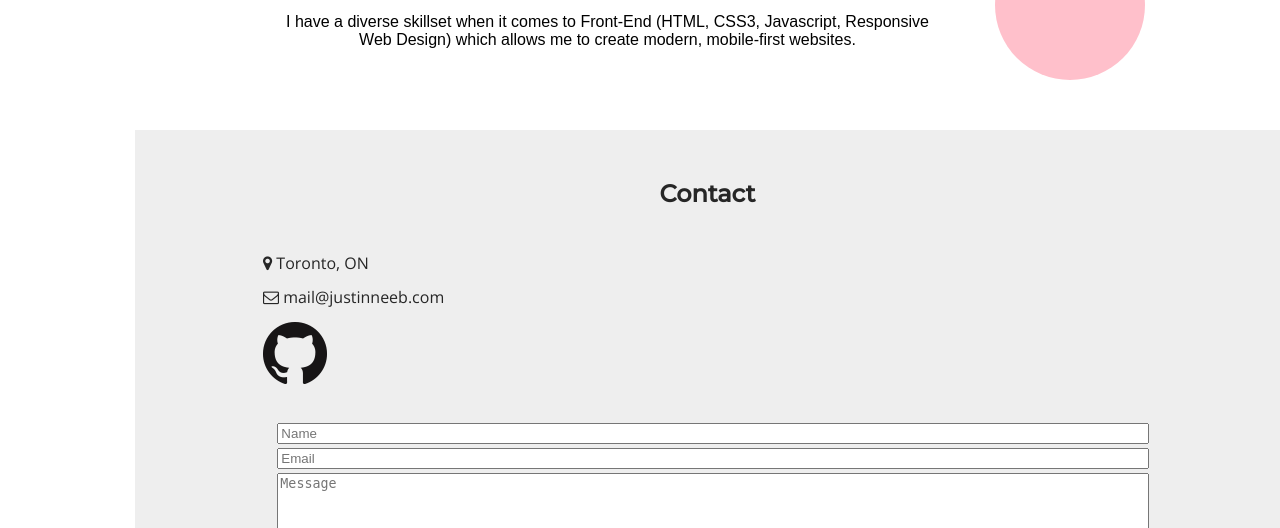
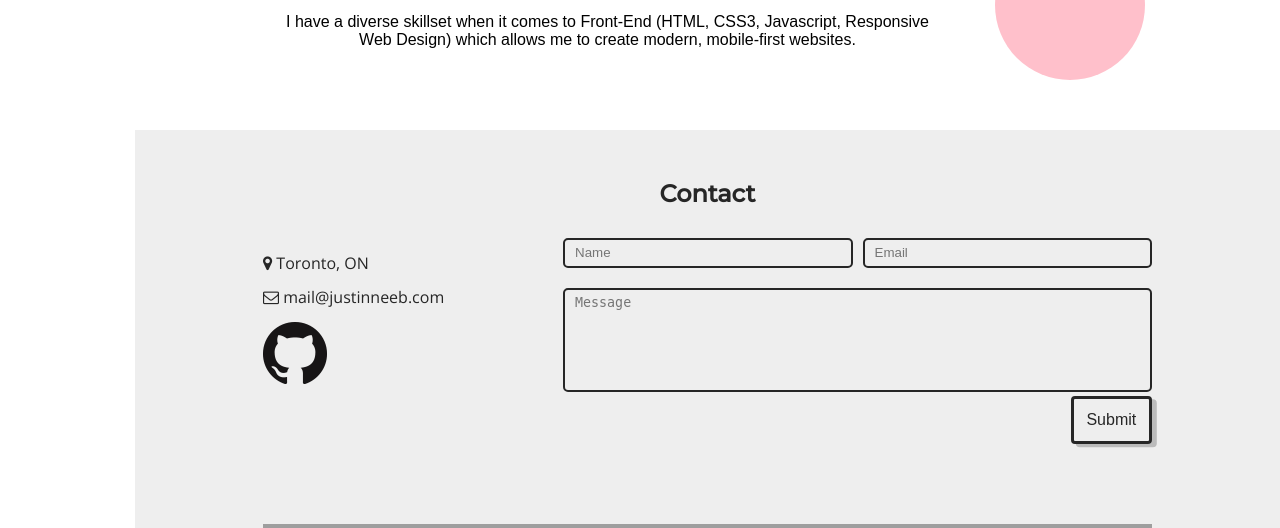
Before and after one commit to jneeb/portfolio, a PHP site: page / in a window 1280 px wide. Shown: the part 1444-1972 px from the top of the page. Run offline with PHP 8.4, Linux system fonts and the light colour scheme; some libraries are stand-ins or nearby versions; grey boxes are pictures that could not be loaded.

Commit message:
reverted old version of contact form without php to resolve styling conflict

```diff
--- a/css/main.css
+++ b/css/main.css
@@ -533,18 +533,76 @@ sup {
     font-family: "Open Sans", sans-serif;
     width: 300px;
     padding: 0 0 30px 0; }
-  .contact .contactFlex #contactForm table {
-    width: 100%; }
-    .contact .contactFlex #contactForm table input {
+  .contact .contactFlex #contactForm {
+    padding: 0 0 30px 0; }
+    .contact .contactFlex #contactForm .row-1 {
+      margin: 0 0 20px 0; }
+      .contact .contactFlex #contactForm .row-1 input {
+        border-radius: 5px;
+        box-sizing: border-box;
+        box-shadow: none;
+        background: inherit;
+        height: 30px;
+        padding: 5px 10px;
+        margin: 10px 0 0 0;
+        border: 2px solid #262626;
+        width: 100%; }
+        .contact .contactFlex #contactForm .row-1 input:focus {
+          outline: none; }
+    .contact .contactFlex #contactForm .row-2 textarea {
+      border-radius: 5px;
+      box-sizing: border-box;
+      background-color: inherit;
+      border-color: #262626;
+      padding: 5px 10px;
+      margin: 0;
+      border: 2px solid #262626;
       width: 100%;
-      box-sizing: border-box; }
-    .contact .contactFlex #contactForm table textarea {
-      width: 100%;
-      box-sizing: border-box; }
+      resize: none; }
+      .contact .contactFlex #contactForm .row-2 textarea:focus {
+        outline: none; }
+    .contact .contactFlex #contactForm .row-3 a {
+      float: right; }
+    .contact .contactFlex #contactForm .test {
+      margin: 50px 0 0 0; }
+
+@media (min-width: 640px) {
+  .contact .contactFlex #contactForm .row-1 {
+    display: -webkit-box;
+    display: -ms-flexbox;
+    display: flex; }
+    .contact .contactFlex #contactForm .row-1 input {
+      margin: 0; } }
 
 @media (min-width: 775px) {
   .contact {
     margin-left: 135px; } }
+
+@media (min-width: 1000px) {
+  .contact .contactFlex {
+    display: -webkit-box;
+    display: -ms-flexbox;
+    display: flex; }
+    .contact .contactFlex #contactForm {
+      -webkit-box-flex: 2;
+          -ms-flex-positive: 2;
+              flex-grow: 2; }
+      .contact .contactFlex #contactForm .row-1 {
+        -webkit-box-orient: vertical;
+        -webkit-box-direction: normal;
+            -ms-flex-direction: column;
+                flex-direction: column; }
+        .contact .contactFlex #contactForm .row-1 input {
+          margin: 10px 0 0 0; } }
+
+@media (min-width: 1150px) {
+  .contact .contactFlex #contactForm .row-1 {
+    -webkit-box-orient: horizontal;
+    -webkit-box-direction: normal;
+        -ms-flex-direction: row;
+            flex-direction: row; }
+    .contact .contactFlex #contactForm .row-1 input {
+      margin: 0; } }
 
 @media (min-width: 550px) {
   #map {
--- a/index.html
+++ b/index.html
@@ -91,31 +91,23 @@
 							<a href="https://github.com/jneeb"><img src="img/github.png" alt="Github"></a>
 						</div>
 						<form id="contactForm" action="form.php" method="post">
-							<table>
-								<div class="row-1">
-									<tr class="formName">
+							<!-- <table>
+								<tr class="row-1">
 									<td><label for="name"></label></td>
 									<td><input type="text" id="name" name="name" placeholder="Name" /></td>
-									</tr>
-									<tr class="formEmail">
 									<td><label for="email"></label></td>
 									<td><input type="text" id="email" name="email" placeholder="Email" /></td>
 								</tr>
-								</div>
-								<div class="row-2">
-									<tr class="formMessage">
+								<tr class="row-2">
 									<td><label for="message"></label></td>
 									<td><textarea id="message" name="message" rows="5" cols="20" placeholder="Message"></textarea></td>
 								</tr>
-								</div>
-								<div class="row-3">
-									<tr>
+								<tr class="row-3">
 									<td></td>
 									<td><input type="submit" value="Submit" id="send" /></td>
 								</tr>
-								</div>
-							</table>
-							<!-- <div class="row-1">
+							</table> -->
+							<div class="row-1">
 								<input type="text" style="margin: 0 10px 0 0" placeholder="Name"/>
 								<input type="text" placeholder="Email"/>
 							</div>
@@ -124,7 +116,7 @@
 							</div>
 							<div class="row-3">
 								<a href="#" class="btn">Submit</a>
-							</div> -->
+							</div>
 						</form>
 					</div>
 					<div id="map"></div>
--- a/scss/_contact.sass
+++ b/scss/_contact.sass
@@ -14,109 +14,85 @@
 
 	.contactFlex
 
+
 		.contactLinks
 			font-family: $bodyFont
 			width: 300px
 			padding: 0 0 30px 0
 
 		#contactForm
+			padding: 0 0 30px 0
 
-			table
-				width: 100%
+			.row-1
+				margin: 0 0 20px 0
 
 				input
+					border-radius: 5px
+					box-sizing: border-box
+					box-shadow: none
+					background: inherit
+					height: 30px
+					padding: 5px 10px
+					margin: 10px 0 0 0
+					border: 2px solid $darkGrey
 					width: 100%
-					box-sizing: border-box
 
-				textarea
-					width: 100%
-					box-sizing: border-box
+					&:focus
+						outline: none
+
+			.row-2 textarea
+				border-radius: 5px
+				box-sizing: border-box
+				background-color: inherit
+				border-color: $darkGrey
+				padding: 5px 10px
+				margin: 0
+				border: 2px solid $darkGrey
+				width: 100%
+				resize: none
+
+				&:focus
+					outline: none
+
+			.row-3 a
+				float: right
+
+			.test
+				margin: 50px 0 0 0
+
+
+@media (min-width: 640px)
+	.contact .contactFlex #contactForm .row-1
+		display: flex
+
+		input
+			margin: 0
 
 @media (min-width: 775px)
 	.contact
 		margin-left: 135px
 
-// 	.contactFlex
-//
-//
-// 		.contactLinks
-// 			font-family: $bodyFont
-// 			width: 300px
-// 			padding: 0 0 30px 0
-//
-// 		#contactForm
-// 			padding: 0 0 30px 0
-//
-// 			.row-1
-// 				margin: 0 0 10px 0
-//
-// 				input
-// 					border-radius: 5px
-// 					box-sizing: border-box
-// 					box-shadow: none
-// 					background: inherit
-// 					height: 30px
-// 					padding: 5px 10px
-// 					margin: 10px 0 0 0
-// 					border: 2px solid $darkGrey
-// 					width: 100%
-//
-// 					&:focus
-// 						outline: none
-//
-// 			.row-2 textarea
-// 				border-radius: 5px
-// 				box-sizing: border-box
-// 				background-color: inherit
-// 				border-color: $darkGrey
-// 				padding: 5px 10px
-// 				margin: 0
-// 				border: 2px solid $darkGrey
-// 				width: 100%
-// 				resize: none
-//
-// 				&:focus
-// 					outline: none
-//
-// 			.row-3 a
-// 				float: right
-//
-// 			.test
-// 				margin: 50px 0 0 0
-//
-//
-// @media (min-width: 640px)
-// 	.contact .contactFlex #contactForm .row-1
-// 		display: flex
-//
-// 		input
-// 			margin: 0
-//
-// @media (min-width: 775px)
-// 	.contact
-// 		margin-left: 135px
-//
-//
-// @media (min-width: 1000px)
-// 	.contact .contactFlex
-// 		display: flex
-//
-// 		#contactForm
-// 			flex-grow: 2
-//
-// 			.row-1
-// 				flex-direction: column
-//
-// 				input
-// 					margin: 10px 0 0 0
-//
-// @media (min-width: 1150px)
-// 	.contact .contactFlex #contactForm .row-1
-// 		flex-direction: row
-//
-// 		input
-// 			margin: 0
-//
+
+@media (min-width: 1000px)
+	.contact .contactFlex
+		display: flex
+
+		#contactForm
+			flex-grow: 2
+
+			.row-1
+				flex-direction: column
+
+				input
+					margin: 10px 0 0 0
+
+@media (min-width: 1150px)
+	.contact .contactFlex #contactForm .row-1
+		flex-direction: row
+
+		input
+			margin: 0
+
 @media (min-width: 550px)
 	#map
 		margin: 50px 0 0 0
```
Lines whose indentation alone changed are shown as unchanged.
